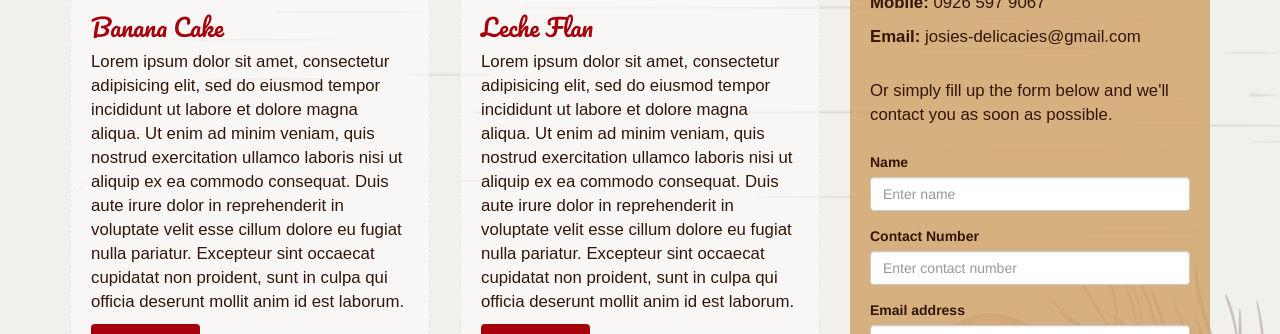
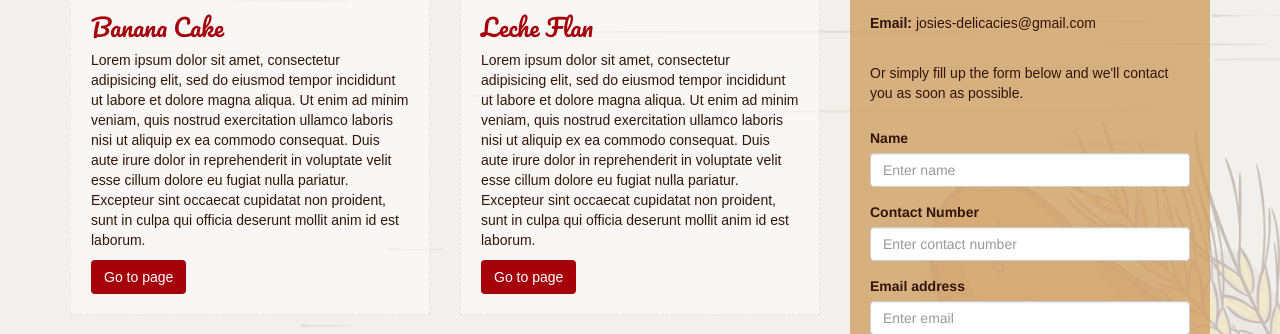
Before and after one commit to emmanuelleabendan/b3nc-abendan-emmanuelle, a PHP site: page /index.html in a window 1280 px wide. Shown: the part 1182-1516 px from the top of the page. Run offline with PHP 8.4, Linux system fonts and the light colour scheme; some libraries are stand-ins or nearby versions; some web fonts are replaced.

Commit message:
commit changes before merge

```diff
--- a/csp1/css/style.css
+++ b/csp1/css/style.css
@@ -44,12 +44,6 @@ span,
 .navbar-default .navbar-nav li > a,
 .navbar-default .navbar-nav .open .dropdown-menu li > a {
     color: #331507;
-}
-
-p,
-nav a,
-.btn {
-    font-size: 1.2em;
 }
 
 /*rowHeader*/
@@ -340,10 +334,6 @@ footer {
 	.fa {
 	    margin: 0 5px;
 	}
-
-	.btn p {
-    	font-size: 0.86em;
-	}
 }
 
 
```
